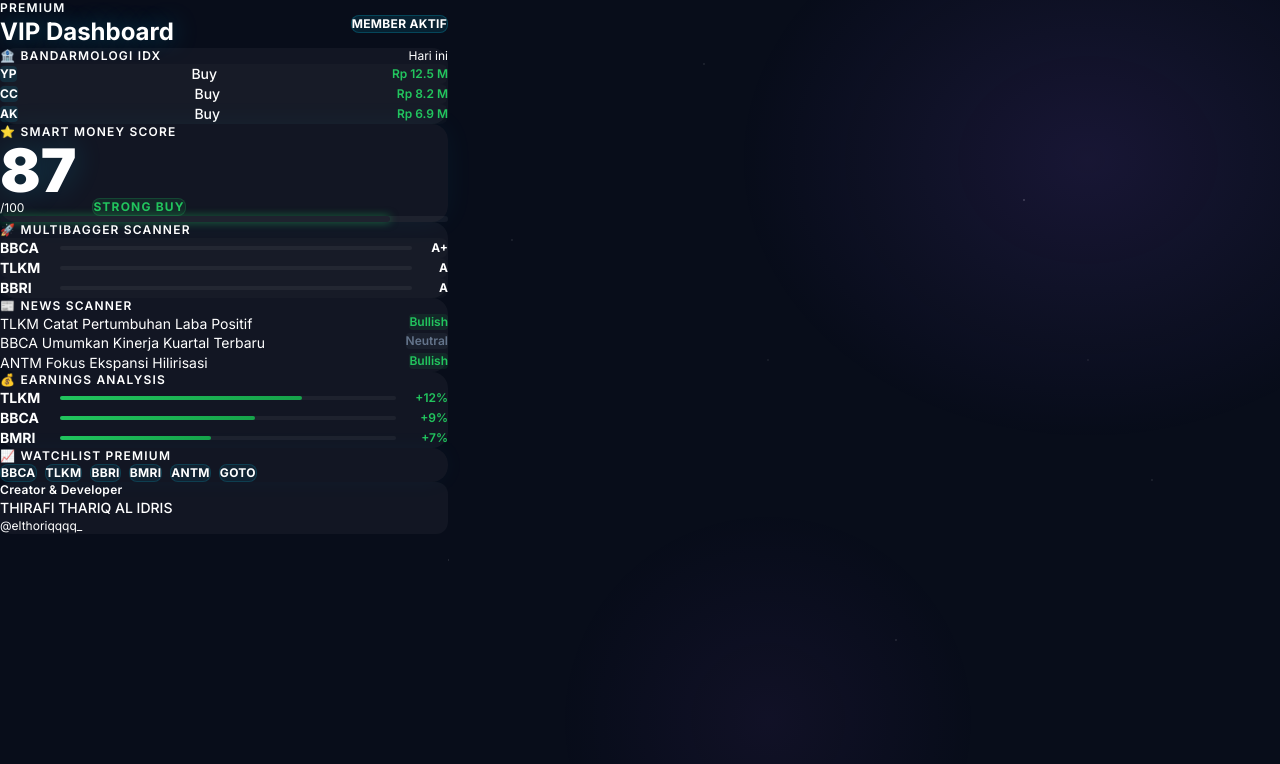
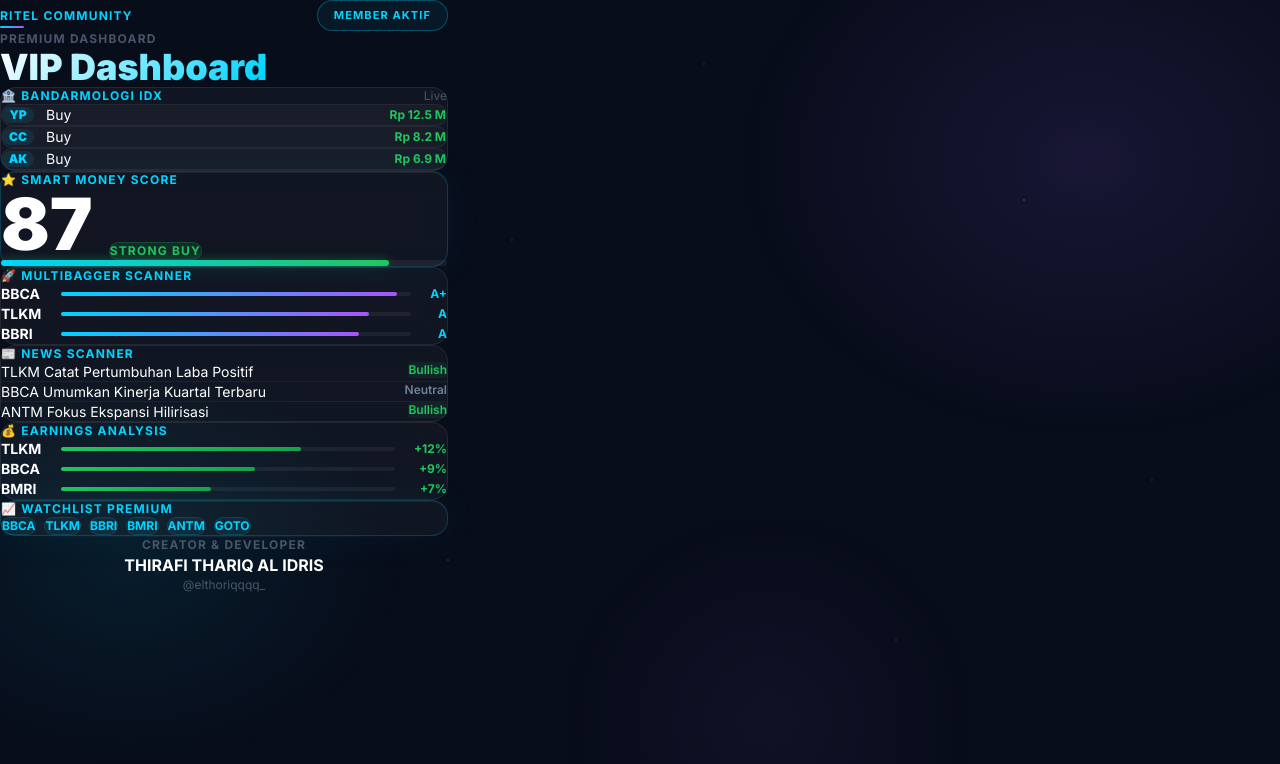
Before and after one commit to pediaboy/analisis, a Next.js app: page /dashboard in a window 1280 px wide. Shown: the top 764 px of the page. Built offline with nearby package versions, Linux system fonts and the light colour scheme.

Commit message:
redesign v2: app/dashboard/page.tsx — dark space + cyan/purple gradient style

```diff
--- a/app/dashboard/page.tsx
+++ b/app/dashboard/page.tsx
@@ -1,155 +1,121 @@
 export default async function DashboardPage() {
   return (
-    <main
-      className="min-h-screen text-white max-w-md mx-auto"
-      style={{ background: "var(--bg-base)" }}
-    >
-      {/* HEADER */}
-      <div className="px-5 pt-10 pb-5" style={{ borderBottom: "1px solid var(--border-subtle)" }}>
-        <div className="flex items-center justify-between">
+    <main className="min-h-screen text-white max-w-md mx-auto px-5 pt-12 pb-12">
+
+      {/* NAV */}
+      <div className="flex items-center justify-between mb-12">
         <div>
-            <p className="text-xs font-semibold tracking-widest uppercase mb-1" style={{ color: "var(--text-muted)" }}>
-              Premium
+          <span className="text-xs font-bold tracking-widest uppercase" style={{ color: "var(--cyan)" }}>
+            RITEL COMMUNITY
+          </span>
+          <div className="w-6 h-0.5 mt-1 rounded-full" style={{ background: "linear-gradient(90deg, var(--cyan), var(--purple))" }} />
+        </div>
+        <span className="pill">MEMBER AKTIF</span>
+      </div>
+
+      {/* HERO */}
+      <div className="mb-10">
+        <p className="text-xs font-bold tracking-widest uppercase mb-2" style={{ color: "var(--muted)" }}>
+          Premium Dashboard
         </p>
         <h1
-              className="text-2xl font-bold"
-              style={{ color: "var(--neon-cyan)", textShadow: "0 0 24px rgba(0,212,255,0.35)" }}
+          className="text-4xl font-black"
+          style={{
+            background: "linear-gradient(135deg, #ffffff 0%, var(--cyan) 60%, var(--purple) 100%)",
+            WebkitBackgroundClip: "text",
+            WebkitTextFillColor: "transparent",
+            backgroundClip: "text",
+          }}
         >
           VIP Dashboard
         </h1>
       </div>
-          <div
-            className="px-3 py-1.5 rounded-lg text-xs font-bold tracking-wide"
-            style={{
-              background: "rgba(0,212,255,0.1)",
-              color: "var(--neon-cyan)",
-              border: "1px solid rgba(0,212,255,0.2)",
-            }}
-          >
-            MEMBER AKTIF
-          </div>
-        </div>
-      </div>
 
-      <div className="px-5 py-5 space-y-4 pb-10">
+      <div className="space-y-4">
 
         {/* BANDARMOLOGI */}
-        <div
-          className="rounded-2xl p-5"
-          style={{ background: "var(--bg-card)", border: "1px solid var(--border-subtle)" }}
-        >
+        <div className="glass p-5">
           <div className="flex items-center justify-between mb-4">
-            <p className="text-xs font-semibold tracking-widest uppercase" style={{ color: "var(--neon-cyan)" }}>
+            <p className="text-xs font-bold tracking-widest uppercase" style={{ color: "var(--cyan)" }}>
               🏦 Bandarmologi IDX
             </p>
-            <span className="text-xs" style={{ color: "var(--text-muted)" }}>Hari ini</span>
+            <span className="text-xs" style={{ color: "var(--muted)" }}>Live</span>
           </div>
-          <div className="space-y-2.5">
+          <div className="space-y-2">
             {[
-              { broker: "YP", action: "Buy", amount: "Rp 12.5 M", color: "#22c55e" },
-              { broker: "CC", action: "Buy", amount: "Rp 8.2 M", color: "#22c55e" },
-              { broker: "AK", action: "Buy", amount: "Rp 6.9 M", color: "#22c55e" },
+              { broker: "YP", action: "Buy", amount: "Rp 12.5 M", up: true },
+              { broker: "CC", action: "Buy", amount: "Rp 8.2 M", up: true },
+              { broker: "AK", action: "Buy", amount: "Rp 6.9 M", up: true },
             ].map((b) => (
               <div
                 key={b.broker}
-                className="flex items-center justify-between text-sm px-3 py-2.5 rounded-lg"
-                style={{ background: "rgba(255,255,255,0.02)", border: "1px solid var(--border-subtle)" }}
+                className="flex items-center gap-3 px-3 py-2.5 rounded-xl"
+                style={{ background: "rgba(255,255,255,0.03)", border: "1px solid rgba(255,255,255,0.05)" }}
               >
                 <span
-                  className="font-bold text-xs px-2 py-0.5 rounded"
-                  style={{ background: "rgba(0,212,255,0.1)", color: "var(--neon-cyan)" }}
+                  className="text-xs font-black px-2 py-0.5 rounded-lg w-8 text-center"
+                  style={{ background: "rgba(0,212,255,0.1)", color: "var(--cyan)" }}
                 >
                   {b.broker}
                 </span>
-                <span className="font-medium text-white">{b.action}</span>
-                <span className="font-semibold text-xs" style={{ color: b.color }}>
-                  {b.amount}
-                </span>
+                <span className="text-sm text-white flex-1">{b.action}</span>
+                <span className="text-xs font-bold" style={{ color: "#22c55e" }}>{b.amount}</span>
               </div>
             ))}
           </div>
         </div>
 
         {/* SMART MONEY */}
-        <div
-          className="rounded-2xl p-5"
-          style={{
-            background: "var(--bg-card)",
-            border: "1px solid var(--border-active)",
-            boxShadow: "0 0 30px rgba(0,212,255,0.05)",
-          }}
-        >
-          <p className="text-xs font-semibold tracking-widest uppercase mb-4" style={{ color: "var(--neon-cyan)" }}>
+        <div className="glass-glow p-5">
+          <p className="text-xs font-bold tracking-widest uppercase mb-4" style={{ color: "var(--cyan)" }}>
             ⭐ Smart Money Score
           </p>
-          <div className="flex items-end gap-4">
-            <div>
-              <span
-                className="text-6xl font-black leading-none"
-                style={{ color: "white", textShadow: "0 0 30px rgba(0,212,255,0.2)" }}
-              >
-                87
-              </span>
-              <p className="text-xs mt-1" style={{ color: "var(--text-muted)" }}>/100</p>
-            </div>
+          <div className="flex items-end gap-4 mb-4">
+            <span className="text-7xl font-black text-white leading-none">87</span>
             <div className="pb-1">
               <div
-                className="px-3 py-1.5 rounded-lg text-xs font-bold tracking-widest"
-                style={{
-                  background: "rgba(34,197,94,0.1)",
-                  color: "#22c55e",
-                  border: "1px solid rgba(34,197,94,0.2)",
-                }}
+                className="px-3 py-1.5 rounded-xl text-xs font-bold tracking-widest"
+                style={{ background: "rgba(34,197,94,0.12)", color: "#22c55e", border: "1px solid rgba(34,197,94,0.2)" }}
               >
                 STRONG BUY
               </div>
             </div>
           </div>
-          <div className="mt-4 h-1.5 rounded-full" style={{ background: "rgba(255,255,255,0.05)" }}>
+          <div className="h-1.5 rounded-full" style={{ background: "rgba(255,255,255,0.06)" }}>
             <div
               className="h-full rounded-full"
               style={{
                 width: "87%",
-                background: "linear-gradient(90deg, var(--neon-cyan), #22c55e)",
-                boxShadow: "0 0 8px rgba(34,197,94,0.5)",
+                background: "linear-gradient(90deg, var(--cyan), #22c55e)",
+                boxShadow: "0 0 10px rgba(34,197,94,0.4)",
               }}
             />
           </div>
         </div>
 
         {/* MULTIBAGGER */}
-        <div
-          className="rounded-2xl p-5"
-          style={{ background: "var(--bg-card)", border: "1px solid var(--border-subtle)" }}
-        >
-          <p className="text-xs font-semibold tracking-widest uppercase mb-4" style={{ color: "var(--neon-cyan)" }}>
+        <div className="glass p-5">
+          <p className="text-xs font-bold tracking-widest uppercase mb-4" style={{ color: "var(--cyan)" }}>
             🚀 Multibagger Scanner
           </p>
-          <div className="space-y-2.5">
+          <div className="space-y-3">
             {[
-              { kode: "BBCA", grade: "A+", score: 96 },
-              { kode: "TLKM", grade: "A", score: 88 },
-              { kode: "BBRI", grade: "A", score: 85 },
+              { kode: "BBCA", grade: "A+", pct: 96 },
+              { kode: "TLKM", grade: "A", pct: 88 },
+              { kode: "BBRI", grade: "A", pct: 85 },
             ].map((s) => (
-              <div
-                key={s.kode}
-                className="flex items-center gap-3 px-3 py-2.5 rounded-lg"
-                style={{ background: "rgba(255,255,255,0.02)", border: "1px solid var(--border-subtle)" }}
-              >
+              <div key={s.kode} className="flex items-center gap-3">
                 <span className="font-bold text-white text-sm w-12">{s.kode}</span>
-                <div className="flex-1 h-1 rounded-full" style={{ background: "rgba(255,255,255,0.05)" }}>
+                <div className="flex-1 h-1 rounded-full" style={{ background: "rgba(255,255,255,0.06)" }}>
                   <div
                     className="h-full rounded-full"
                     style={{
-                      width: `${s.score}%`,
-                      background: "linear-gradient(90deg, var(--neon-cyan), #2563eb)",
+                      width: `${s.pct}%`,
+                      background: "linear-gradient(90deg, var(--cyan), var(--purple))",
                     }}
                   />
                 </div>
-                <span
-                  className="text-xs font-bold w-6 text-right"
-                  style={{ color: "var(--neon-cyan)" }}
-                >
+                <span className="text-xs font-bold w-6 text-right" style={{ color: "var(--cyan)" }}>
                   {s.grade}
                 </span>
               </div>
@@ -157,32 +123,26 @@
           </div>
         </div>
 
-        {/* NEWS SCANNER */}
-        <div
-          className="rounded-2xl p-5"
-          style={{ background: "var(--bg-card)", border: "1px solid var(--border-subtle)" }}
-        >
-          <p className="text-xs font-semibold tracking-widest uppercase mb-4" style={{ color: "var(--neon-cyan)" }}>
+        {/* NEWS */}
+        <div className="glass p-5">
+          <p className="text-xs font-bold tracking-widest uppercase mb-4" style={{ color: "var(--cyan)" }}>
             📰 News Scanner
           </p>
           <div className="space-y-3">
             {[
-              { title: "TLKM Catat Pertumbuhan Laba Positif", tag: "Bullish" },
-              { title: "BBCA Umumkan Kinerja Kuartal Terbaru", tag: "Neutral" },
-              { title: "ANTM Fokus Ekspansi Hilirisasi", tag: "Bullish" },
-            ].map((n) => (
+              { title: "TLKM Catat Pertumbuhan Laba Positif", tag: "Bullish", color: "#22c55e" },
+              { title: "BBCA Umumkan Kinerja Kuartal Terbaru", tag: "Neutral", color: "var(--muted-2)" },
+              { title: "ANTM Fokus Ekspansi Hilirisasi", tag: "Bullish", color: "#22c55e" },
+            ].map((n, i) => (
               <div
                 key={n.title}
                 className="flex items-start justify-between gap-3 pb-3"
-                style={{ borderBottom: "1px solid var(--border-subtle)" }}
+                style={{ borderBottom: i < 2 ? "1px solid rgba(255,255,255,0.05)" : "none" }}
               >
                 <span className="text-sm text-white leading-snug">{n.title}</span>
                 <span
                   className="text-xs font-semibold px-2 py-0.5 rounded flex-shrink-0 mt-0.5"
-                  style={{
-                    background: n.tag === "Bullish" ? "rgba(34,197,94,0.1)" : "rgba(100,116,139,0.1)",
-                    color: n.tag === "Bullish" ? "#22c55e" : "#64748b",
-                  }}
+                  style={{ color: n.color, background: `${n.color}15` }}
                 >
                   {n.tag}
                 </span>
@@ -192,14 +152,11 @@
         </div>
 
         {/* EARNINGS */}
-        <div
-          className="rounded-2xl p-5"
-          style={{ background: "var(--bg-card)", border: "1px solid var(--border-subtle)" }}
-        >
-          <p className="text-xs font-semibold tracking-widest uppercase mb-4" style={{ color: "var(--neon-cyan)" }}>
+        <div className="glass p-5">
+          <p className="text-xs font-bold tracking-widest uppercase mb-4" style={{ color: "var(--cyan)" }}>
             💰 Earnings Analysis
           </p>
-          <div className="space-y-2.5">
+          <div className="space-y-3">
             {[
               { kode: "TLKM", pct: "+12%", bar: 72 },
               { kode: "BBCA", pct: "+9%", bar: 58 },
@@ -207,16 +164,13 @@
             ].map((e) => (
               <div key={e.kode} className="flex items-center gap-3 text-sm">
                 <span className="w-12 font-bold text-white">{e.kode}</span>
-                <div className="flex-1 h-1 rounded-full" style={{ background: "rgba(255,255,255,0.05)" }}>
+                <div className="flex-1 h-1 rounded-full" style={{ background: "rgba(255,255,255,0.06)" }}>
                   <div
                     className="h-full rounded-full"
-                    style={{
-                      width: `${e.bar}%`,
-                      background: "linear-gradient(90deg, #22c55e, #16a34a)",
-                    }}
+                    style={{ width: `${e.bar}%`, background: "linear-gradient(90deg, #22c55e, #16a34a)" }}
                   />
                 </div>
-                <span className="font-semibold text-xs w-10 text-right" style={{ color: "#22c55e" }}>
+                <span className="text-xs font-bold w-10 text-right" style={{ color: "#22c55e" }}>
                   {e.pct}
                 </span>
               </div>
@@ -225,25 +179,18 @@
         </div>
 
         {/* WATCHLIST */}
-        <div
-          className="rounded-2xl p-5"
-          style={{
-            background: "var(--bg-card)",
-            border: "1px solid var(--border-active)",
-            boxShadow: "0 0 24px rgba(0,212,255,0.04)",
-          }}
-        >
-          <p className="text-xs font-semibold tracking-widest uppercase mb-4" style={{ color: "var(--neon-cyan)" }}>
+        <div className="glass-glow p-5">
+          <p className="text-xs font-bold tracking-widest uppercase mb-4" style={{ color: "var(--cyan)" }}>
             📈 Watchlist Premium
           </p>
           <div className="flex flex-wrap gap-2">
             {["BBCA", "TLKM", "BBRI", "BMRI", "ANTM", "GOTO"].map((s) => (
               <span
                 key={s}
-                className="px-3 py-1.5 rounded-lg text-xs font-bold tracking-wide"
+                className="px-3 py-1.5 rounded-xl text-xs font-bold"
                 style={{
                   background: "rgba(0,212,255,0.07)",
-                  color: "var(--neon-cyan)",
+                  color: "var(--cyan)",
                   border: "1px solid rgba(0,212,255,0.15)",
                 }}
               >
@@ -254,18 +201,15 @@
         </div>
 
         {/* FOOTER */}
-        <div
-          className="rounded-xl px-5 py-4 flex items-center justify-between"
-          style={{ background: "var(--bg-card)", border: "1px solid var(--border-subtle)" }}
-        >
-          <div>
-            <div className="text-xs font-semibold tracking-wide" style={{ color: "var(--neon-cyan)" }}>
+        <div className="divider" />
+        <div className="text-center pt-2">
+          <p className="text-xs font-bold tracking-widest uppercase mb-1" style={{ color: "var(--muted)" }}>
             Creator & Developer
+          </p>
+          <p className="font-bold text-white">THIRAFI THARIQ AL IDRIS</p>
+          <p className="text-xs mt-0.5" style={{ color: "var(--muted)" }}>@elthoriqqqq_</p>
         </div>
-            <div className="text-sm font-medium text-white mt-1">THIRAFI THARIQ AL IDRIS</div>
-            <div className="text-xs mt-0.5" style={{ color: "var(--text-muted)" }}>@elthoriqqqq_</div>
-          </div>
-        </div>
+
       </div>
     </main>
   );
```
Lines whose indentation alone changed are shown as unchanged.
